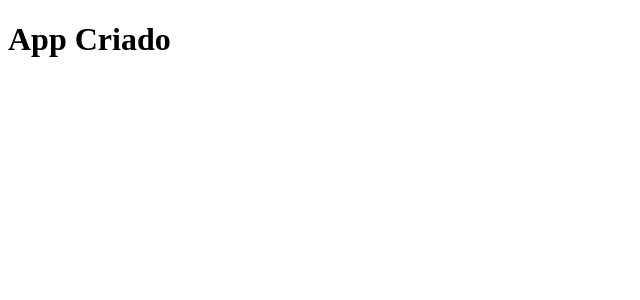
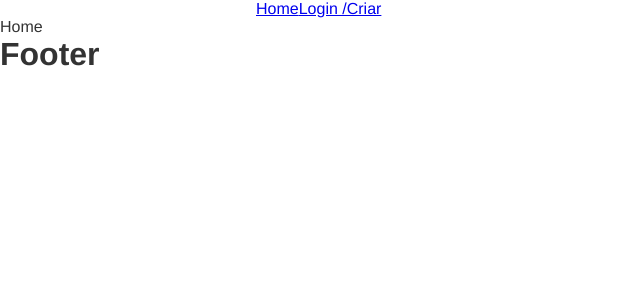
Before and after one commit to simonelopess/dogs, a React (Create React App) app: page / in a window 1280 px wide. Shown: the top 300 px of the page, without its empty margins (0-640 px from the left). Built offline with nearby package versions, Linux system fonts and the light colour scheme.

Commit message:
Cria rotas de home e login

```diff
--- a/src/App.js
+++ b/src/App.js
@@ -1,9 +1,21 @@
+import "./App.css";
+import { BrowserRouter, Route, Switch } from "react-router-dom";
+import Footer from "./components/Footer";
+import Header from "./components/Header";
+import Home from "./components/Home";
+import Login from "./components/Login/Login";
+
 function App() {
   return (
-    <div className="App">
-      <div>
-        <h1>App Criado</h1>
-      </div>
+    <div>
+      <BrowserRouter>
+        <Header />
+        <Switch>
+          <Route path="/" exact component={Home} />
+          <Route path="/login" component={Login} />
+        </Switch>
+        <Footer />
+      </BrowserRouter>
     </div>
   );
 }
```
